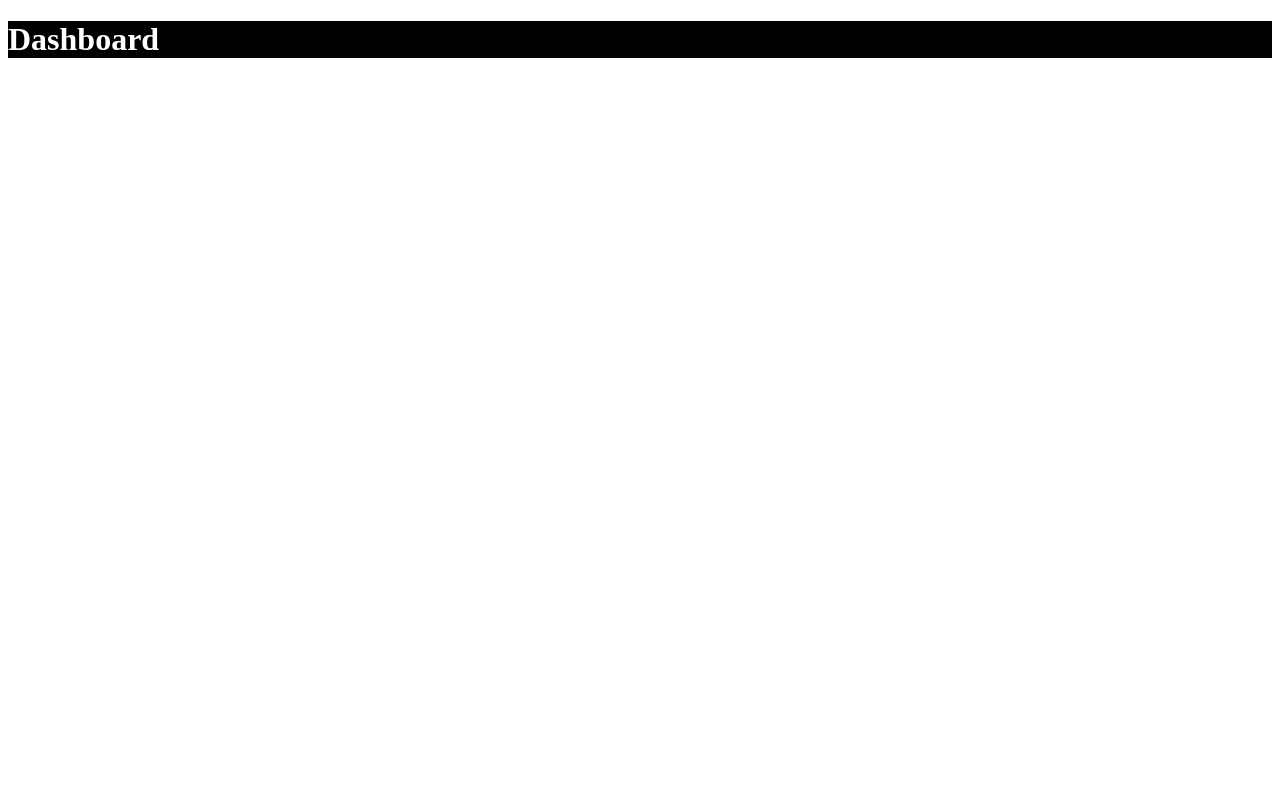
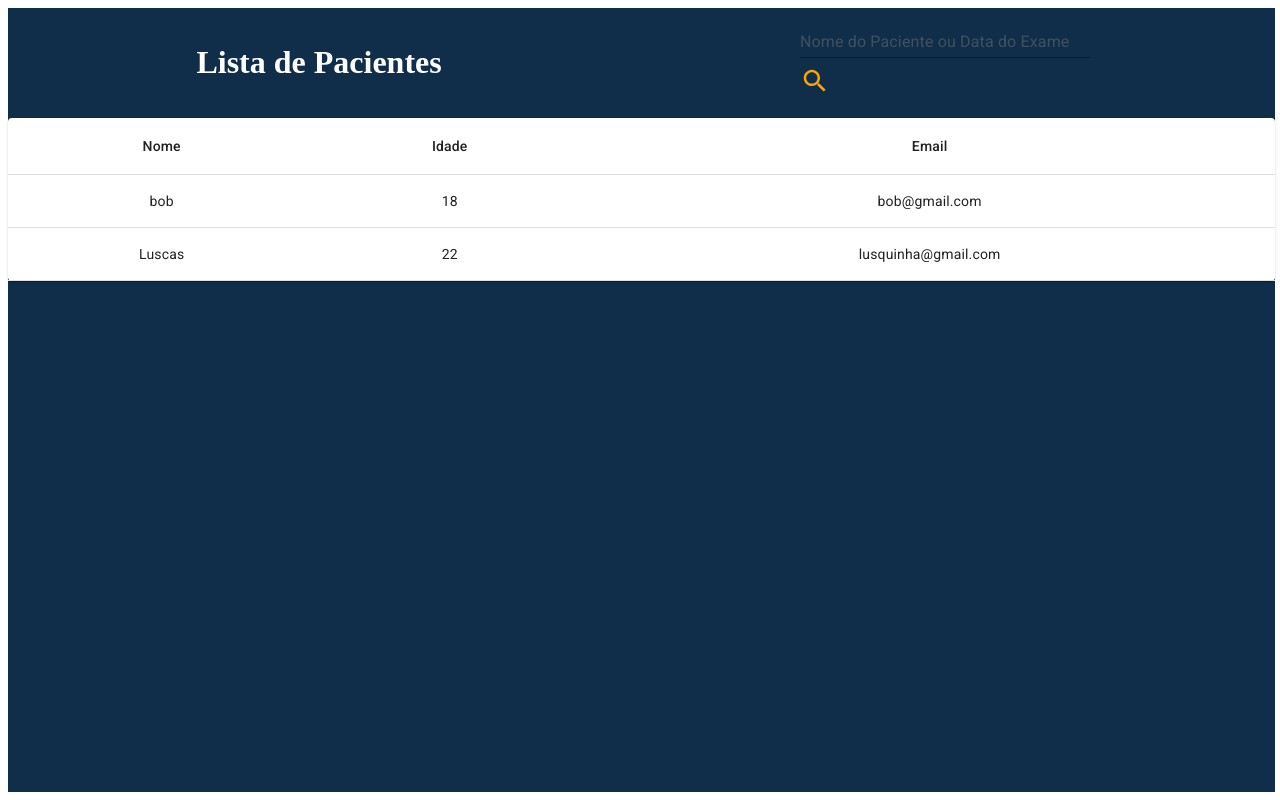
Before and after one commit to Elielson68/DTM, a React (Create React App) app in the folder front-end/: page /dashboard in a window 1280 px wide. Built offline with nearby package versions, Linux system fonts and the light colour scheme.

Commit message:
feat: dashboard screen and stylization

```diff
--- /dev/null
+++ b/front-end/src/components/dashboard/index.tsx
@@ -0,0 +1,107 @@
+import React from 'react';
+
+// Importações do Material UI
+import Table from '@material-ui/core/Table';
+import TableBody from '@material-ui/core/TableBody';
+import TableCell from '@material-ui/core/TableCell';
+import TableHead from '@material-ui/core/TableHead';
+import TableRow from '@material-ui/core/TableRow';
+import Paper from '@material-ui/core/Paper';
+import Grid from '@material-ui/core/Grid';
+import { TextField } from '@material-ui/core';
+import SearchIcon from '@material-ui/icons/Search';
+// Importações do styles
+import { Text, Container, useStyles } from './style';
+
+// Conteúdo da Tabela
+function createData( id: number, name: string, age: number, email: string ) {
+  return { id, name, age, email };
+}
+const rows = [
+  createData(1, 'bob', 18, 'bob@gmail.com'),
+  createData(2, 'Luscas', 22, 'lusquinha@gmail.com'),
+];
+
+export function MyTable(){
+  const classes = useStyles();
+  return(
+    <Container>
+
+      <Grid
+      container
+      direction="row"
+      justify="center"
+      alignItems="center"
+      >
+          <Grid item xs={6}
+            container
+            justify="flex-start"
+            alignItems="flex-start"
+          >
+            <Text>Lista de Pacientes</Text>
+          </Grid>
+          <Grid item xs={3}
+            container
+            direction="row"
+            justify="flex-start"
+            alignItems="flex-start"
+          >
+              <Grid container spacing={1} alignItems="flex-end">
+                  <Grid item>
+                    <TextField
+                    className={classes.textField}
+                    id="input-with-icon-grid"
+                    placeholder="Nome do Paciente ou Data do Exame" />
+                  </Grid>
+                  <Grid item>
+                    <SearchIcon style={{ color: 'orange', fontSize: 30 }} />
+                  </Grid>
+              </Grid>
+          </Grid>
+        </Grid>
+
+      <Grid
+      container
+      justify="center"
+      alignItems="center"
+      >
+        <Paper className={classes.table}>
+          <Table>
+            <TableHead>
+              <TableRow>
+                <TableCell align="center">Nome</TableCell>
+                <TableCell align="center">Idade</TableCell>
+                <TableCell align="center">Email</TableCell>
+              </TableRow>
+            </TableHead>
+            <TableBody>
+              {rows.map(row => (
+                <TableRow key={row.id}>
+                  <TableCell align="center">{row.name}</TableCell>
+                  <TableCell align="center">{row.age}</TableCell>
+                  <TableCell align="center">{row.email}</TableCell>
+                </TableRow>
+              ))}
+            </TableBody>
+          </Table>
+        </Paper>
+      </Grid>
+    </Container>
+  );
+}
+
+
+
+// Segunda Alternativa de Input
+// {/* <TextField
+// id="input-with-icon-textfield"
+// className={classes.textField}
+// placeholder="Nome do Paciente ou Data do Exame"
+// InputProps={{
+//   startAdornment: (
+//     <InputAdornment position='end'>
+//       <SearchIcon style={{ color: 'orange', fontSize: 30 }} />
+//     </InputAdornment>
+//   ),
+// }}
+// />  */}
--- /dev/null
+++ b/front-end/src/components/dashboard/style.ts
@@ -0,0 +1,30 @@
+import styled from "styled-components";
+import { makeStyles } from '@material-ui/core/styles';
+
+export const Text = styled.h1`
+    color: white;
+    font-weight: 800;
+    padding: 15px;
+    padding-left: 30px;
+`;
+export const Container = styled.div`
+    width: 99vw;
+	height: 98vh;
+
+	background: #102e4a;
+`;
+
+export const useStyles = makeStyles({
+    table: {
+      width: 1400,
+    },
+    textField: {
+      minWidth: 290,
+      '& .MuiInput-root': {
+        color: 'gray',
+      },
+      '& .MuiInput-underline:after': {
+        borderBottomColor: 'white',
+      },
+    }
+});
--- a/front-end/src/views/Dashboard/index.tsx
+++ b/front-end/src/views/Dashboard/index.tsx
@@ -1,11 +1,16 @@
 import React from "react";
 
-import { Container, Text } from "./styles";
+import { MyTable } from "../../components/dashboard";
+
+import { Container } from "./styles";
 
 const Dashboard: React.FC = () => (
-  <Container>
-    <Text>Dashboard</Text>
-  </Container>
+    <Container>
+      <MyTable />
+      {/* <MyTable rows={[{
+        id: '1', name: 'bob', age: 18, email: 'bob@bob.com'
+      }]}/> */}
+    </Container>
 );
 
 export default Dashboard;
--- a/front-end/src/views/Dashboard/styles.ts
+++ b/front-end/src/views/Dashboard/styles.ts
@@ -1,9 +1,5 @@
 import styled from "styled-components";
 
 export const Container = styled.div`
-  background-color: black;
+
 `;
-
-export const Text = styled.h1`
-  color: white
-`;
```
